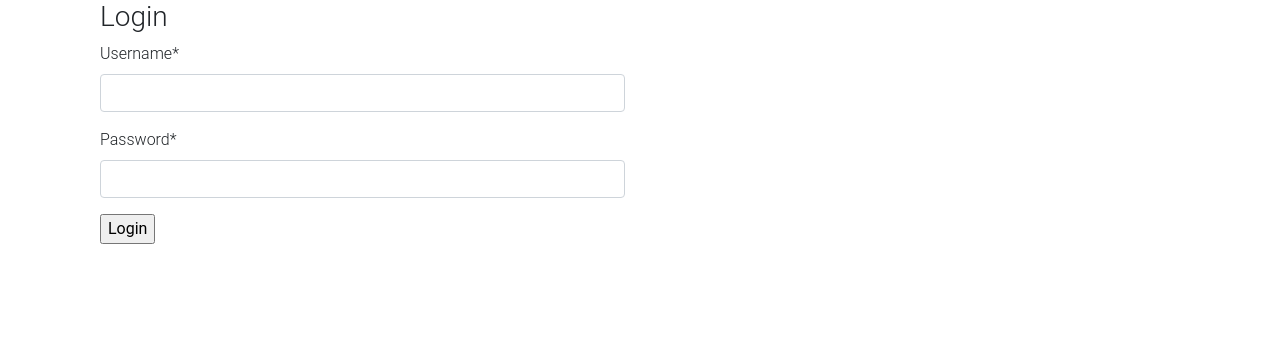
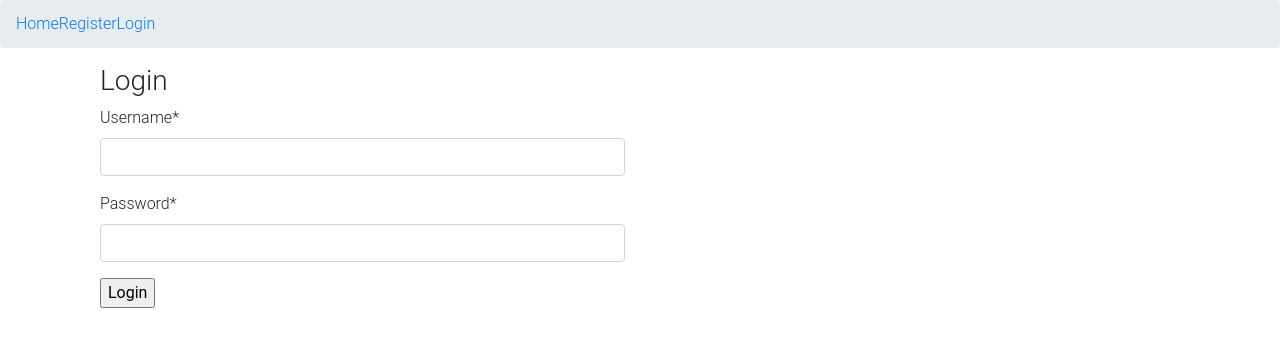
Before and after one commit to wagolemusa/AdvancedDjango, a Django app: page /login/ in a window 1280 px wide. Shown: the top 347 px of the page. Run offline with Django 3.2, Linux system fonts and the light colour scheme; some libraries are stand-ins or nearby versions.

Commit message:
Add Navigation bar

```diff
--- a/project/templates/base.html
+++ b/project/templates/base.html
@@ -67,6 +67,19 @@
 
 {% include "messages_display.html" %}
 
+	<ol class="breadcrumb">
+		<li><a href='{% url "posts:list" %}'>Home</a></li>
+		{% block post_detail_link %}
+		{% endblock %}
+
+		{% if not request.user.is_authenticated %}
+		<li class="pull-right"><a href='{% url "register" %}'>Register</a></li>
+		<li class="pull-right"><a href='{% url "login" %}'>Login</a></li>
+
+		{% else %}
+		<li class="pull-right"><a href='{% url "logout" %}'>Logout</a></li>
+		{% endif %}
+	</ol>
 <div class="container">
 
 {% block content %}{% endblock content %}
--- a/project/templates/post_detail.html
+++ b/project/templates/post_detail.html
@@ -5,6 +5,10 @@
 
 {% block head_title %} {{ instance.title }} | {{ block.supper }} {% endblock head_title %}
 {% block content %}
+
+{% block post_detail_link %}
+<li><a href='{{ instance.get_absolute_url }}'>{{ instance.title }}</a></li>
+{% endblock %}
 
 <div class="row">
 <div class="col-sm-8 col-sm-offset-4">
```
